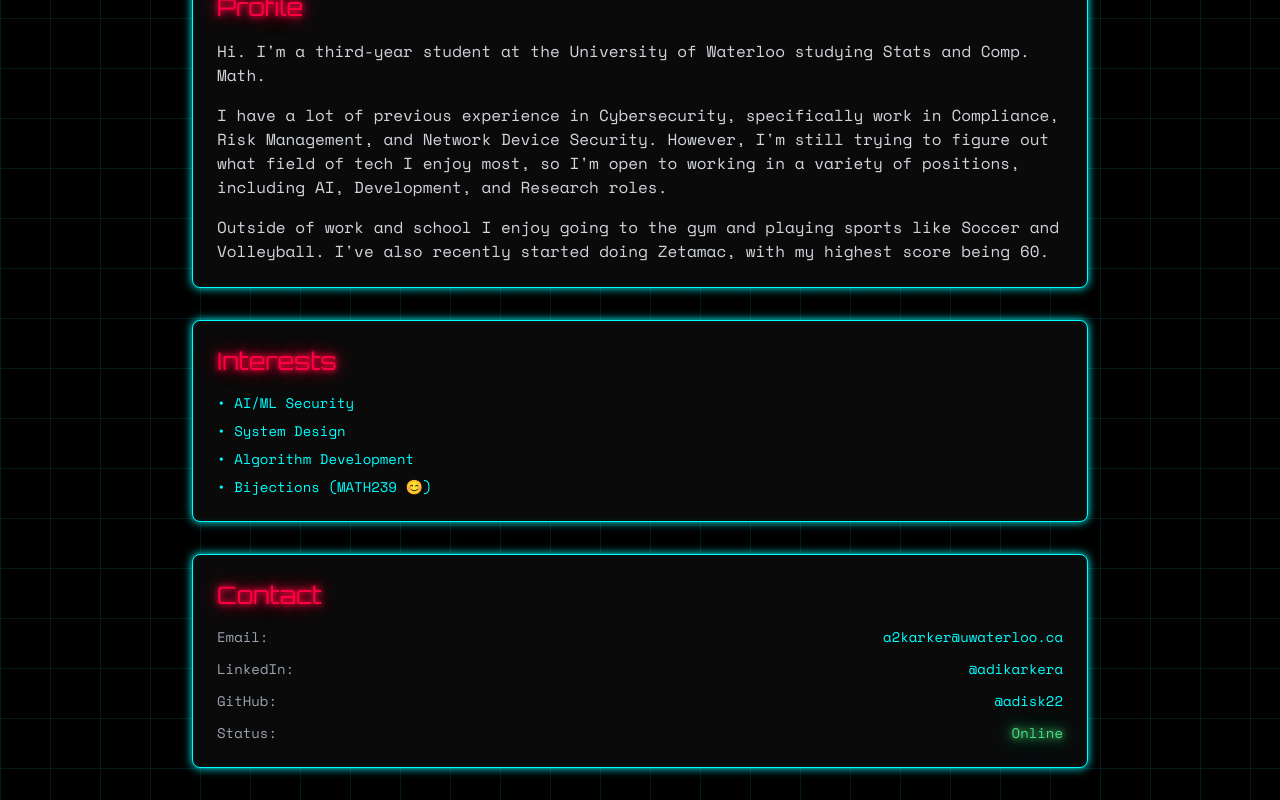
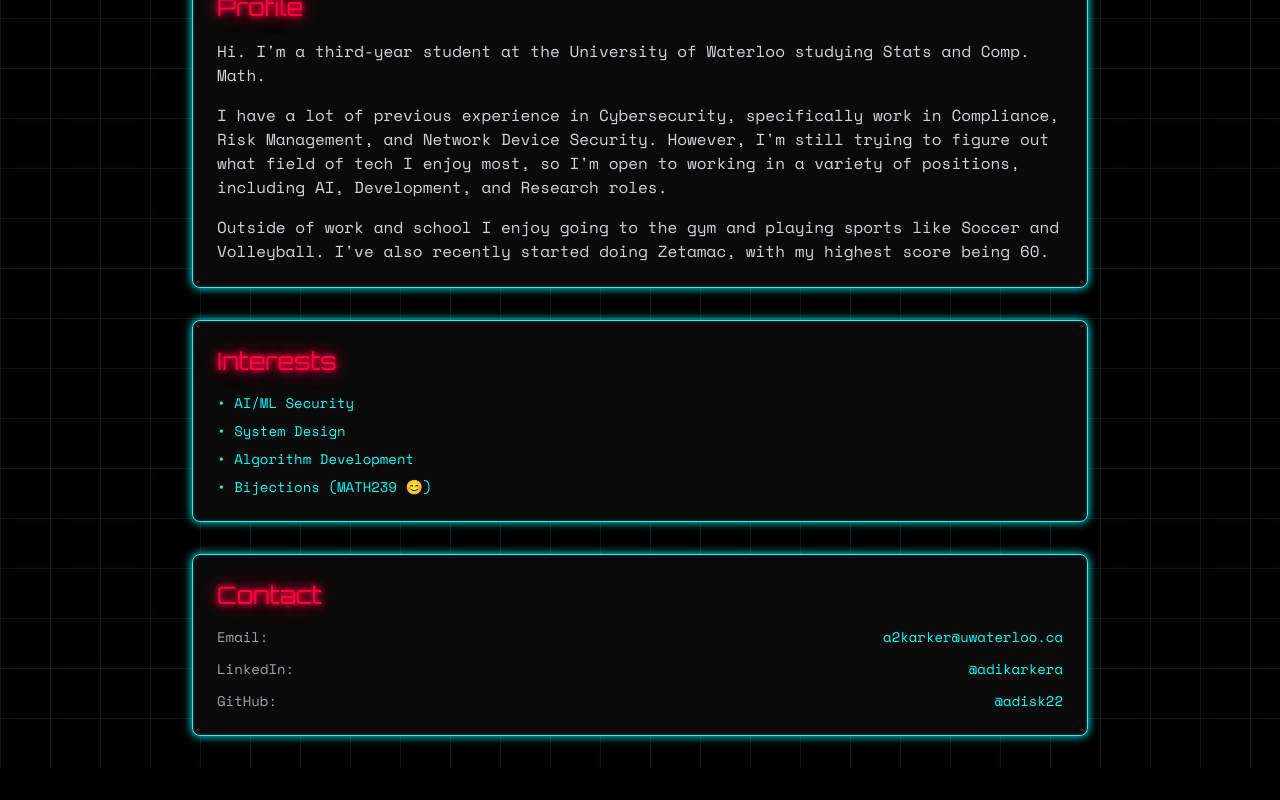
Before and after one commit to adisk22/adifinalportfolio, a React (Vite) app: page /about-me in a window 1280 px wide. Shown: the part 284-1084 px from the top of the page. After the commit the page ends 1052 px from the top, so only its background shows below. Built offline with nearby package versions, Linux system fonts and the light colour scheme.

Commit message:
Fixed Status Bugs

```diff
--- a/src/pages/About.tsx
+++ b/src/pages/About.tsx
@@ -77,10 +77,7 @@ const About = () => {
                 <span className="text-neon-blue">@adisk22</span>
                 </a>
               </div>
-              <div className="flex justify-between">
-                <span className="text-gray-400">Status:</span>
-                <span className="text-green-400 animate-neon-pulse">Online</span>
-              </div>
+
             </div>
           </div>
         </div>
```
